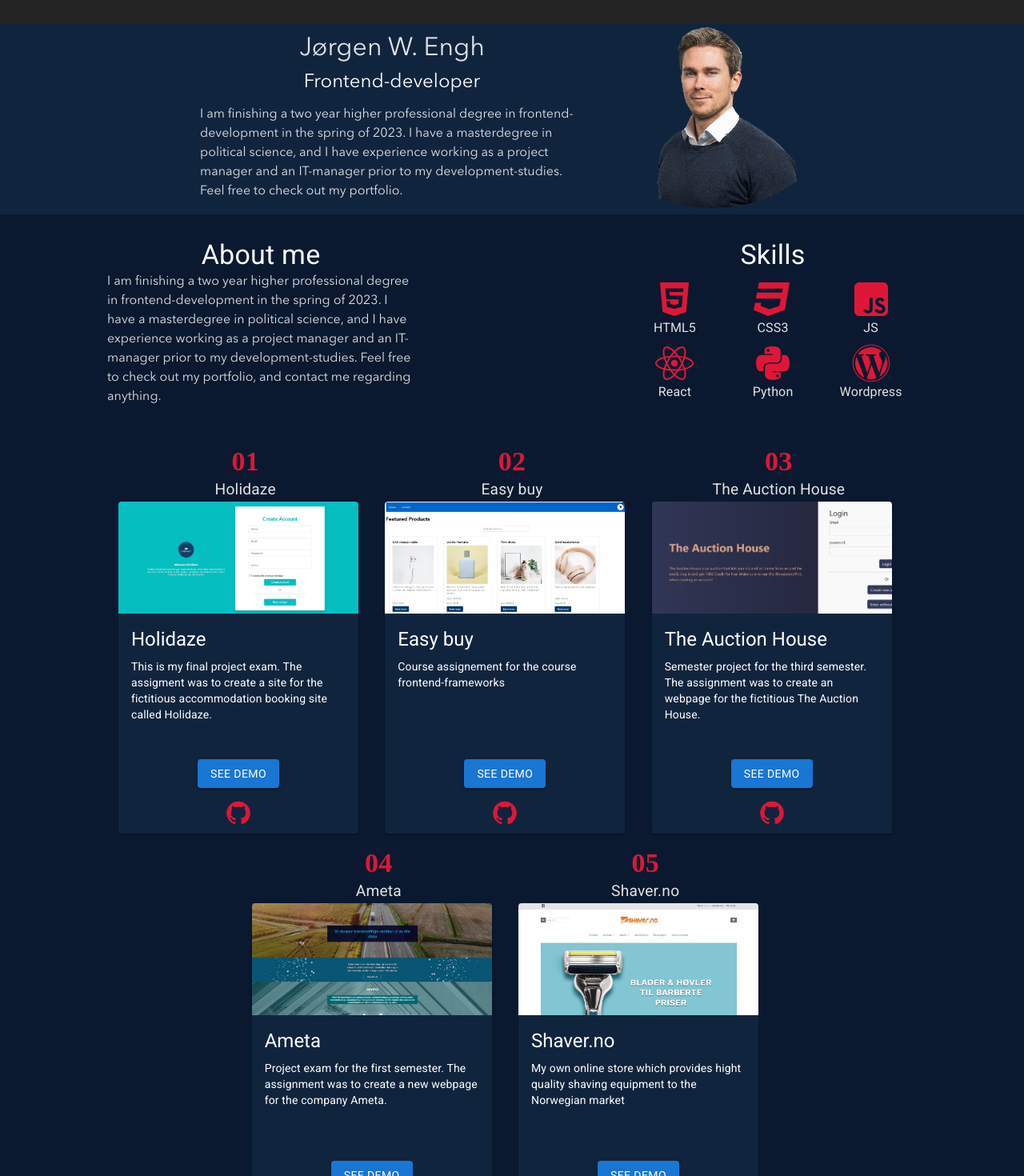
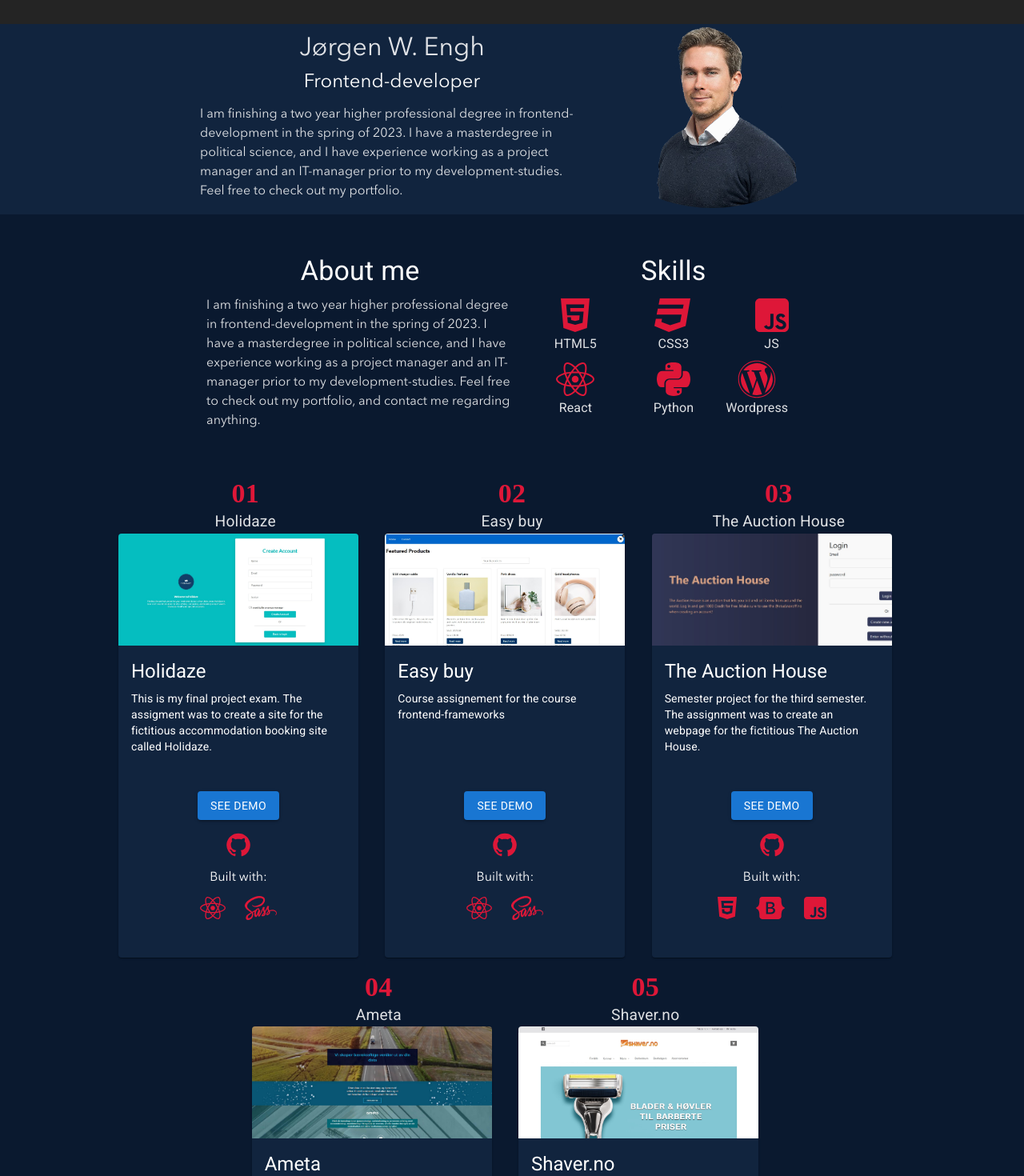
Before and after one commit to Jorgen-S-Engh/portfolio_react, a React (Vite) app: page / in a window 1280 px wide. Shown: the top 1470 px of the page at 80% size. Built offline with nearby package versions, Linux system fonts and the light colour scheme; a web font is replaced by a local one.

Commit message:
fixes some styling

```diff
--- a/src/components/AboutMe/index.jsx
+++ b/src/components/AboutMe/index.jsx
@@ -2,9 +2,7 @@ import React from 'react'
 import Typography from '@mui/material/Typography';
 import { CardActionArea, Button, Box } from '@mui/material';
 import Grid from '@mui/material/Unstable_Grid2';
-
 import { FontAwesomeIcon } from '@fortawesome/react-fontawesome'
-import { faEnvelope } from '@fortawesome/free-solid-svg-icons'
 import { faHtml5, faCss3, faSquareJs, faReact, faPython, faWordpress } from '@fortawesome/free-brands-svg-icons';
 
 
@@ -14,16 +12,20 @@ function AboutMe() {
       <Box
         sx={{
           display: "flex",
-          justifyContent: "space-around",
+          justifyContent: "center",
+
         }}>
         <Box sx={{
           maxWidth: "30%",
+          margin: "10px"
+
+
         }}>
-          <Typography variant='h4' component="h2">About me</Typography>
+          <Typography variant='h4' component="h2" sx={{margin: "10px"}}>About me</Typography>
           <Typography variant="p">I am finishing a two year higher professional degree in frontend-development in the spring of 2023. I have a masterdegree in political science, and I have experience working as a project manager and an IT-manager prior to my development-studies. Feel free to check out my portfolio, and contact me regarding anything.</Typography>
         </Box>
-        <Box>
-          <Typography variant="h4" component="h2" sx={{marginBottom: "10px"}}>Skills</Typography>
+        <Box sx={{margin: "10px"}}>
+          <Typography variant="h4" component="h2" sx={{margin: "10px"}}>Skills</Typography>
 
 
           <Grid container spacing={1}
@@ -33,8 +35,7 @@ function AboutMe() {
                 flexDirection: "column",
                 alignItems: "center"
 
-              }
-          }}>
+              }}}>
             <Grid xs={4}>
               <FontAwesomeIcon icon={faHtml5} style={{ color: "#de1738", fontSize: "3rem" }} className="grid-item" />
               <Typography>HTML5</Typography>
@@ -55,15 +56,11 @@ function AboutMe() {
               <FontAwesomeIcon icon={faPython} style={{ color: "#de1738", fontSize: "3rem" }} />
               <Typography>Python</Typography>
             </Grid>
-            <Grid xs={4}>
+            <Grid sx={4}>
               <FontAwesomeIcon icon={faWordpress} style={{ color: "#de1738", fontSize: "3rem" }} />
               <Typography>Wordpress</Typography>
             </Grid>
           </Grid>
-
-
-
-
         </Box>
       </Box>
     </div>
--- a/src/components/NewCard/card.css
+++ /dev/null
@@ -1,4 +0,0 @@
-/* .card{
-  border: 10px solid;
-  border-image: linear-gradient(45deg,#2C3E50,#4CA1AF) 10;
-} */
--- a/src/components/NewCard/index.jsx
+++ b/src/components/NewCard/index.jsx
@@ -7,7 +7,20 @@ import { CardActionArea, Button, Box } from '@mui/material';
 import projects from "../../projects.json";
 import Grid from '@mui/material/Unstable_Grid2';
 import GitHubIcon from '@mui/icons-material/GitHub';
-import "./card.css"
+import { FontAwesomeIcon } from '@fortawesome/react-fontawesome'
+import { faHtml5, faCss3, faSquareJs, faReact, faPython, faWordpress, faBootstrap, faSass } from '@fortawesome/free-brands-svg-icons';
+
+
+const techToIcon = {
+  "HTML5": faHtml5,
+  "CSS3": faCss3,
+  "JS": faSquareJs,
+  "React": faReact,
+  "Python": faPython,
+  "Wordpress": faWordpress,
+  "Bootstrap": faBootstrap,
+  "Sass": faSass
+};
 
 
 export default function NewCard() {
@@ -21,7 +34,7 @@ export default function NewCard() {
              <Typography sx={{fontWeight: 900, fontSize: "1.2rem"}}>{project.title}</Typography>
             </Box>
 
-            <Card sx={{maxWidth:"300px", bgcolor: "#11243e"}} className="card">
+            <Card sx={{maxWidth:"300px", bgcolor: "#11243e", height: "530px"}} className="card" >
               <CardActionArea>
                 <CardMedia
                   component="img"
@@ -40,15 +53,27 @@ export default function NewCard() {
               </CardActionArea>
               <Box sx={{display: "flex", alignItems: "center", flexDirection: "column", marginBottom: "10px"}}>
                 <Button variant="contained">See demo</Button>
+                <a href={project.github} target="_blank">
                   <GitHubIcon sx={{
                     marginTop: "15px",
                     fontSize: "2rem",
                     color: "#de1738",
                     transition: "0.3s",
                     "&:hover": {
-                    transform: "scale(1.2)"
+                      transform: "scale(1.2)",
+                      color: "white"
                     }
-                  }} color="action" />
+                    }}/>
+                </a>
+
+                  <Typography variant="p" sx={{color: "white", fontWeight: "bold", margin: "5px", marginBottom: "10px" }}>Built with:</Typography>
+                  <Grid container spacing={3}>
+                    {project.tech && project.tech.map((tech, index) => (
+                      <Grid key={index}>
+                        <FontAwesomeIcon icon={techToIcon[tech]} style={{ color: "#de1738", fontSize: "2rem" }} />
+                      </Grid>
+                    ))}
+                  </Grid>
               </Box>
             </Card>
           </Grid>
--- a/src/components/projectCard/ProjectCard.scss
+++ /dev/null
@@ -1,4 +0,0 @@
-media {
-  width: "80%";
-  margin: "auto";
-}
--- a/src/components/projectCard/index.jsx
+++ /dev/null
@@ -1,48 +0,0 @@
-import React from 'react'
-import "./ProjectCard.scss";
-import { Typography, Container, Card, Paper, CardMedia } from '@mui/material'
-import projects from "../../projects.json";
-import Grid from '@mui/material/Unstable_Grid2';
-import { padding } from '@mui/system';
-import { alignProperty } from '@mui/material/styles/cssUtils';
-
-const style ={
-  display: "flex",
-  flexDirection: "column",
-  alignItems: "center",
-  padding: "20px",
-  backgroundColor: "blue",
-}
-
-
-function ProjectCard() {
-  return (
-    <Container className="cardContainer" style={{maxWidth: "100%", margin: "0 auto"}}>
-        <Typography component="h2" variant="h4" marginBottom={3}>
-          Prosjekter
-        </Typography>
-        <Grid container spacing={3} style={{maxwidth: "100%", margin: "0 auto", backgroundColor: "red" }}>
-          {projects.map((project) =>
-            <Grid xs={4} key={project.number}>
-              <Card sx={style}>
-                <Typography variant='h5' component="h3">
-                  {project.title}
-                </Typography>
-                <CardMedia
-                  className="media"
-                  component="img"
-                  height="200"
-                  image={project.image}
-                  />
-                <Typography variant='p' component="p">
-                  {project.description}
-                </Typography>
-              </Card>
-            </Grid>
-          )}
-      </Grid>
-    </Container>
-  )
-}
-
-export default ProjectCard
--- a/src/projects.json
+++ b/src/projects.json
@@ -5,7 +5,8 @@
       "description": "This is my final project exam. The assigment was to create a site for the fictitious accommodation booking site called Holidaze.",
       "image": "/assets/Holidaze.jpg",
       "link": "https://lovely-starburst-3ddc3e.netlify.app/",
-      "github": "https://github.com/Jorgen-S-Engh/Project_exam_2_J-rgen_Engh"
+      "github": "https://github.com/Jorgen-S-Engh/Project_exam_2_J-rgen_Engh",
+      "tech": ["React", "Sass"]
   },
   {
     "number": 2,
@@ -13,7 +14,8 @@
     "description": "Course assignement for the course frontend-frameworks",
     "image": "/assets/FFW_CA.jpg",
     "link": "https://grand-sundae-549d05.netlify.app/",
-    "github": "https://github.com/Jorgen-S-Engh/Project_exam_2_J-rgen_Engh"
+    "github": "https://github.com/Jorgen-S-Engh/Project_exam_2_J-rgen_Engh",
+    "tech": ["React", "Sass"]
 },
   {
     "number": 3,
@@ -21,7 +23,8 @@
     "description": "Semester project for the third semester. The assignment was to create an webpage for the fictitious The Auction House.",
     "image": "/assets/Auction_house.jpg",
     "link": "https://jorgen-s-engh.github.io/Semester-Project-2/index.html",
-    "github": "https://github.com/Jorgen-S-Engh/Semester-Project-2"
+    "github": "https://github.com/Jorgen-S-Engh/Semester-Project-2",
+    "tech": ["HTML5", "Bootstrap", "JS"]
 },
   {
     "number": 4,
@@ -29,7 +32,8 @@
     "description": "Project exam for the first semester. The assignment was to create a new webpage for the company Ameta. ",
     "image": "/assets/ameta_img2.jpg",
     "link": "https://genuine-florentine-f2bdd8.netlify.app/",
-    "github": "https://github.com/Jorgen-S-Engh/project-exam-1-Jorgen-S-Engh/"
+    "github": "https://github.com/Jorgen-S-Engh/project-exam-1-Jorgen-S-Engh/",
+    "tech": ["HTML5", "CSS3", "JS"]
 },
 {
   "number": 5,
@@ -37,6 +41,7 @@
   "description": "My own online store which provides hight quality shaving equipment to the Norwegian market",
   "image": "/assets/shaver.jpg",
   "link": "https://shaver.no",
-  "github": null
+  "github": null,
+  "tech": null
 }
 ]
```
Also changed, not shown: src/App.jsx (+0 -7 lines), 1 other file (tests, documents, lock files or other folders). Lines whose indentation alone changed are shown as unchanged.
